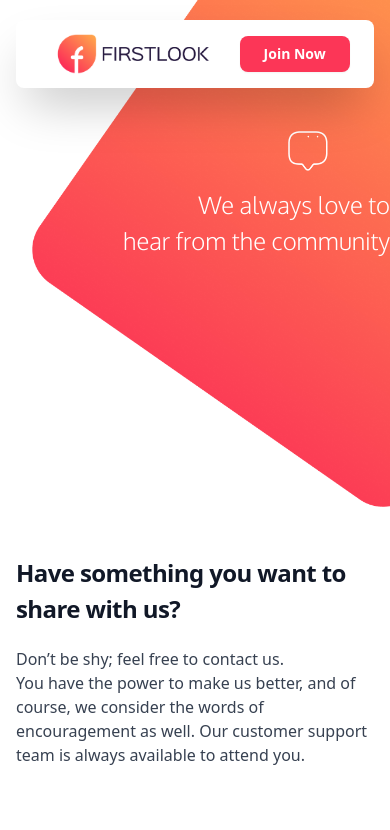
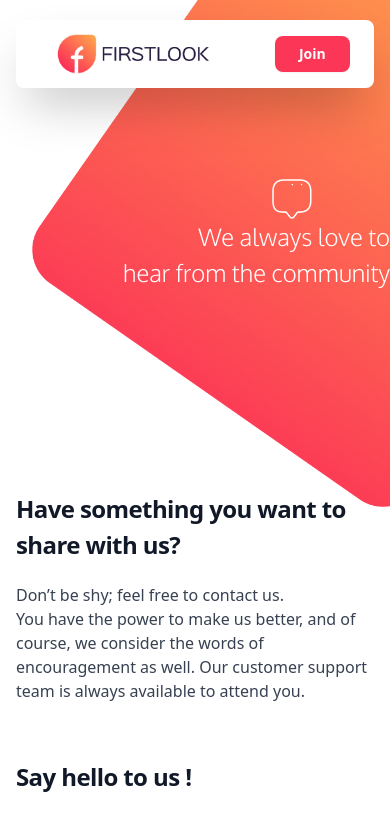
Before and after one commit to MCABEE/Firstlook_McAbee, a React (Vite) app: page /contact in a window 390 px wide. Shown: the top 830 px of the page. Built offline with nearby package versions, Linux system fonts and the light colour scheme.

Commit message:
navbar and contact page updated

```diff
--- a/src/components/Contact/ContactDetails.jsx
+++ b/src/components/Contact/ContactDetails.jsx
@@ -44,7 +44,7 @@ const ContactDetails = () => {
                         <h2 className="ml-5 mb-2 font-sans text-[16px] font-semibold tracking-tight text-gray-900 sm:text-[16px] sm:leading-none md:text-start">
                             For Business
                         </h2>
-                        <p className="ml-5 mb-5 text-sm text-gray-700 md:text-[14px] md:text-start w-[350px] md:w-[600px]">
+                        <p className="ml-5 mb-5 text-sm text-gray-700 md:text-[14px] md:text-start w-auto md:w-[600px]">
                             Please connect us through - Email [ <span className='font-bold'>mail@firstlook.pro</span>  ], Tel [ <span className='font-bold'>91 - 9946 - 250 - 333</span> ]
                         </p>
 
@@ -109,12 +109,12 @@ const ContactDetails = () => {
                             src={bgContact}
                             alt=""
                         />
-                        <p className='-mt-80 text-[24px] text-white text-end font-oxygen'>
+                        <p className='-mt-72 text-[24px] text-white text-end font-oxygen'>
                             We always love to <br />
                             hear from the community
 
                         </p>
-                        <img src={iconMsg} className='ml-64 h-10 -mt-32 mb-72' alt="" />
+                        <img src={iconMsg} className='ml-60 h-10 -mt-28 mb-44' alt="" />
                     </div>
                 </div>
             </div>
--- a/src/components/Home/Navbar.jsx
+++ b/src/components/Home/Navbar.jsx
@@ -47,7 +47,7 @@ const Navbar = () => {
                                     to='/login'
                                     className="inline-block rounded-lg px-6 py-1.5 text-sm font-semibold leading-6 bg-[#FC3657] shadow-sm text-white transform transition hover:scale-95 duration-300 ease-in-out"
                                 >
-                                    Join Now
+                                    Join
                                 </Link>
 
                         </div>
```
